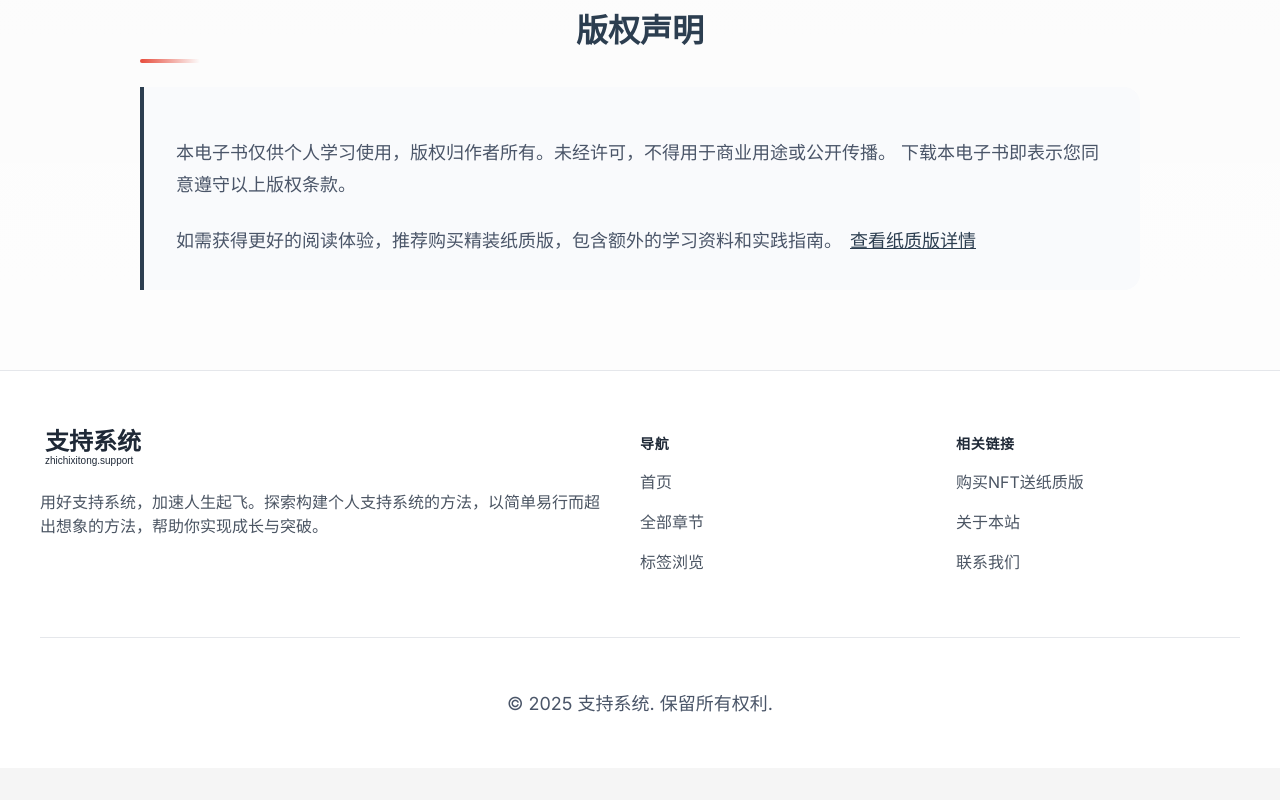
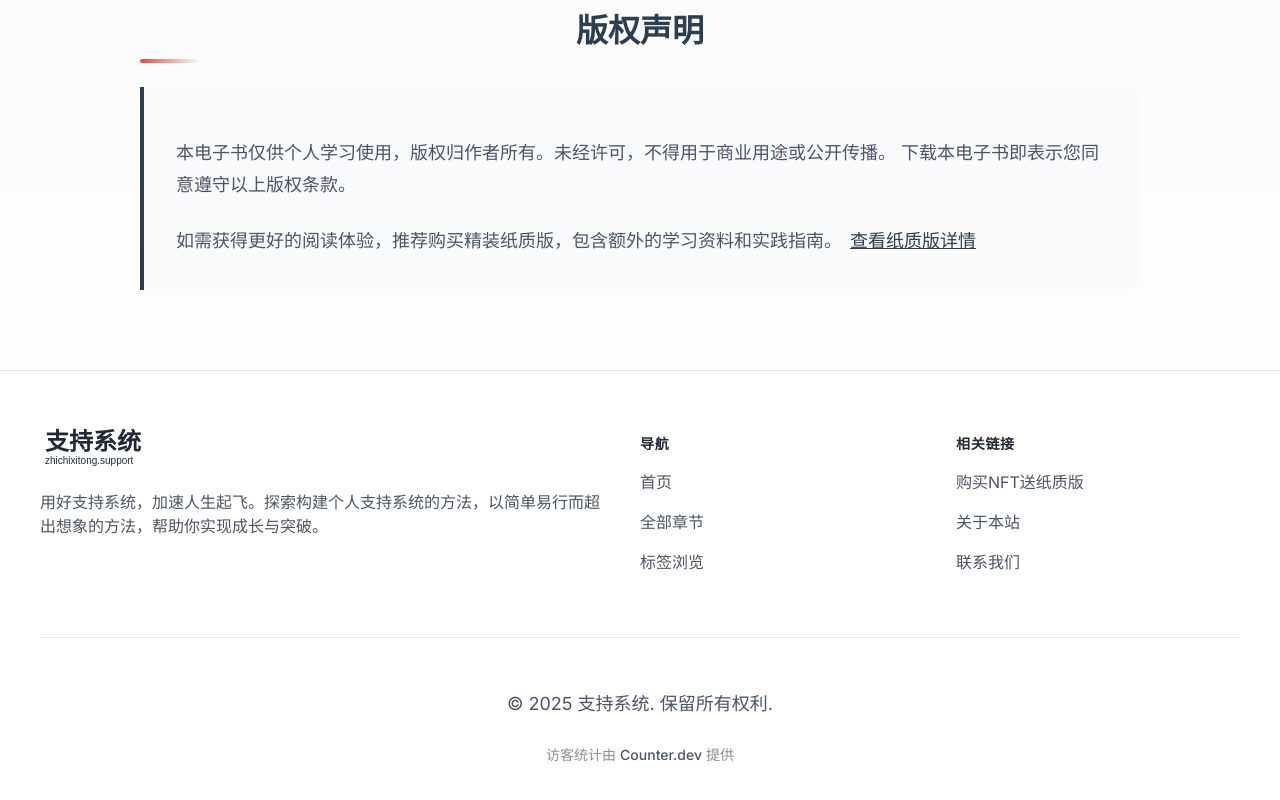
Before and after one commit to BuGuanBuLiDeYuan/zhichixitong-web, a Next.js app: page /download in a window 1280 px wide. Shown: the part 1651-2451 px from the top of the page. Before the commit the page ends 2419 px from the top, so only its background shows below. Built offline with nearby package versions, Linux system fonts and the light colour scheme.

Commit message:
添加访客计数器并修复服务器渲染问题

```diff
--- a/app/globals.css
+++ b/app/globals.css
@@ -3458,3 +3458,42 @@ html.dark .comments-section h2 {
     width: 100%;
     border: none;
 }
+
+/* 访客计数器样式 */
+.visitor-counter {
+    margin-top: 0.75rem;
+    font-size: 0.875rem;
+    color: #6b7280;
+    display: flex;
+    align-items: center;
+    justify-content: center;
+}
+
+.counter-text {
+    opacity: 0.8;
+}
+
+.counter-link {
+    margin: 0 0.25rem;
+    color: #4b5563;
+    font-weight: 500;
+    text-decoration: none;
+    transition: color 0.2s ease;
+}
+
+.counter-link:hover {
+    color: var(--accent-color);
+    text-decoration: underline;
+}
+
+html.dark .visitor-counter {
+    color: #9ca3af;
+}
+
+html.dark .counter-link {
+    color: #d1d5db;
+}
+
+html.dark .counter-link:hover {
+    color: var(--accent-color);
+}
--- /dev/null
+++ b/components/VisitorCounter.tsx
@@ -0,0 +1,40 @@
+'use client';
+
+import { useEffect } from 'react';
+
+export default function VisitorCounter() {
+    useEffect(() => {
+        // 防止重复加载
+        if (document.getElementById('counter-dev-script')) return;
+
+        const script = document.createElement('script');
+        script.id = 'counter-dev-script';
+        script.src = 'https://cdn.counter.dev/script.js';
+        script.setAttribute('data-id', 'f6eb4a83-6b33-4fa7-9607-a5ba9a61bf31');
+        script.setAttribute('data-utcoffset', '8');
+        script.async = true;
+
+        document.body.appendChild(script);
+
+        return () => {
+            // 清理函数
+            const scriptElement = document.getElementById('counter-dev-script');
+            if (scriptElement) document.body.removeChild(scriptElement);
+        };
+    }, []);
+
+    return (
+        <div className="visitor-counter">
+            <span className="counter-text">访客统计由 </span>
+            <a
+                href="https://counter.dev"
+                target="_blank"
+                rel="noopener noreferrer"
+                className="counter-link"
+            >
+                Counter.dev
+            </a>
+            <span className="counter-text"> 提供</span>
+        </div>
+    );
+}
--- a/components/layout/Footer.tsx
+++ b/components/layout/Footer.tsx
@@ -1,6 +1,11 @@
+'use client';
+
 import Link from 'next/link';
 import Logo from '../../app/components/Logo';
+import dynamic from 'next/dynamic';
 
+// 动态导入访客计数器组件，避免服务器渲染问题
+const VisitorCounter = dynamic(() => import('../VisitorCounter'), { ssr: false });
 
 export default function Footer() {
     return (
@@ -69,6 +74,7 @@ export default function Footer() {
                     <p className="copyright-text">
                         &copy; {new Date().getFullYear()} 支持系统. 保留所有权利.
                     </p>
+                    <VisitorCounter />
                 </div>
             </div>
         </footer>
```
